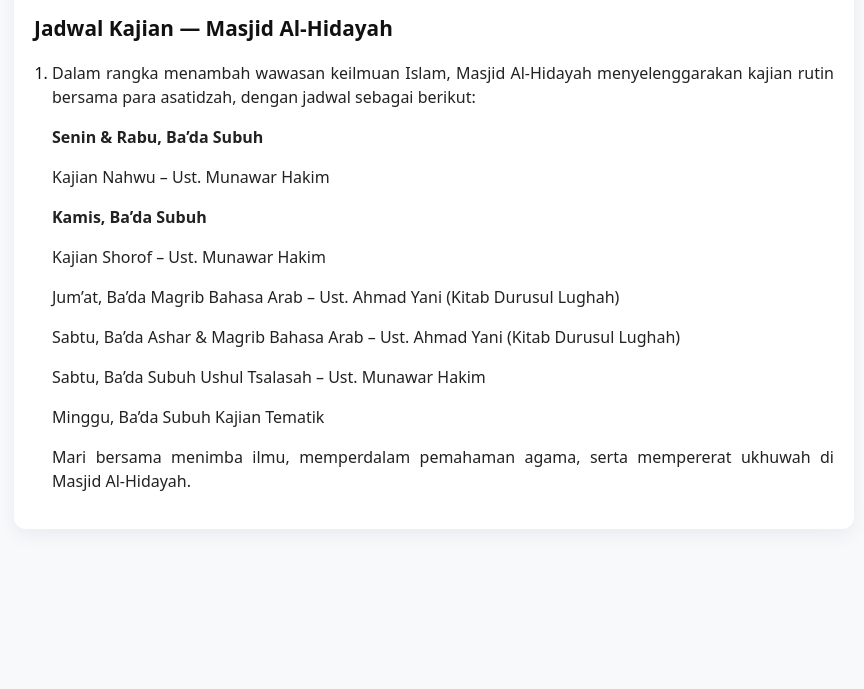
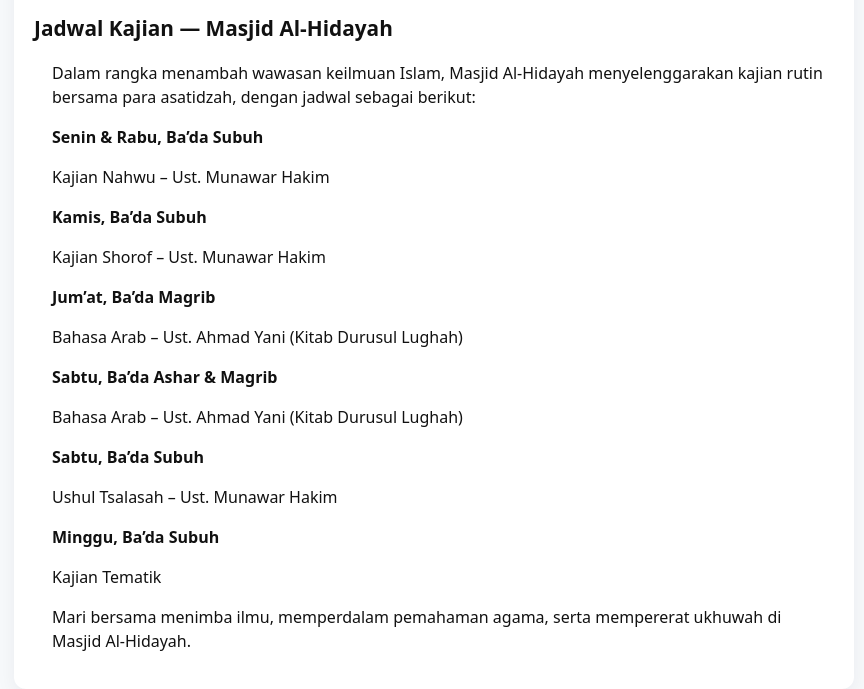
Before and after one commit to alhidayahmsj/Info, a plain HTML site: page Kegiatan.html in a window 1280 px wide. Shown: the part 75-764 px from the top of the page, without its empty margins (206-1070 px from the left). Drawn offline with Linux system fonts and the light colour scheme.

Commit message:
Add files via upload

```diff
--- a/Kegiatan.html
+++ b/Kegiatan.html
@@ -66,9 +66,9 @@
     <div class="meta"></div>
 
     <ol>
-      <li>
 
-        <span class="li-text">
+
+
         Dalam rangka menambah wawasan keilmuan Islam, Masjid Al-Hidayah menyelenggarakan kajian rutin bersama para asatidzah, dengan jadwal sebagai berikut:
 <p>
 <p><b>Senin & Rabu, Ba’da Subuh</b></p>
@@ -77,22 +77,22 @@ Kajian Nahwu – Ust. Munawar Hakim</p>
 <p><b>Kamis, Ba’da Subuh</b></p>
 Kajian Shorof – Ust. Munawar Hakim</p>
 <p>
-Jum’at, Ba’da Magrib
+<p><b>Jum’at, Ba’da Magrib</b></p>
 Bahasa Arab – Ust. Ahmad Yani (Kitab Durusul Lughah)</p>
 <p>
-Sabtu, Ba’da Ashar & Magrib
+<b><p>Sabtu, Ba’da Ashar & Magrib</b></p>
 Bahasa Arab – Ust. Ahmad Yani (Kitab Durusul Lughah)</p>
 <p>
-Sabtu, Ba’da Subuh
+<P><b>Sabtu, Ba’da Subuh</b></p>
 Ushul Tsalasah – Ust. Munawar Hakim</p
 <p>
-Minggu, Ba’da Subuh
+ <p><b>Minggu, Ba’da Subuh</b></p>
 Kajian Tematik</p>
 
 
 Mari bersama menimba ilmu, memperdalam pemahaman agama, serta mempererat ukhuwah di Masjid Al-Hidayah.
-        </span>
-      </li>
+
+
      </ol>
   </article>
 
```
